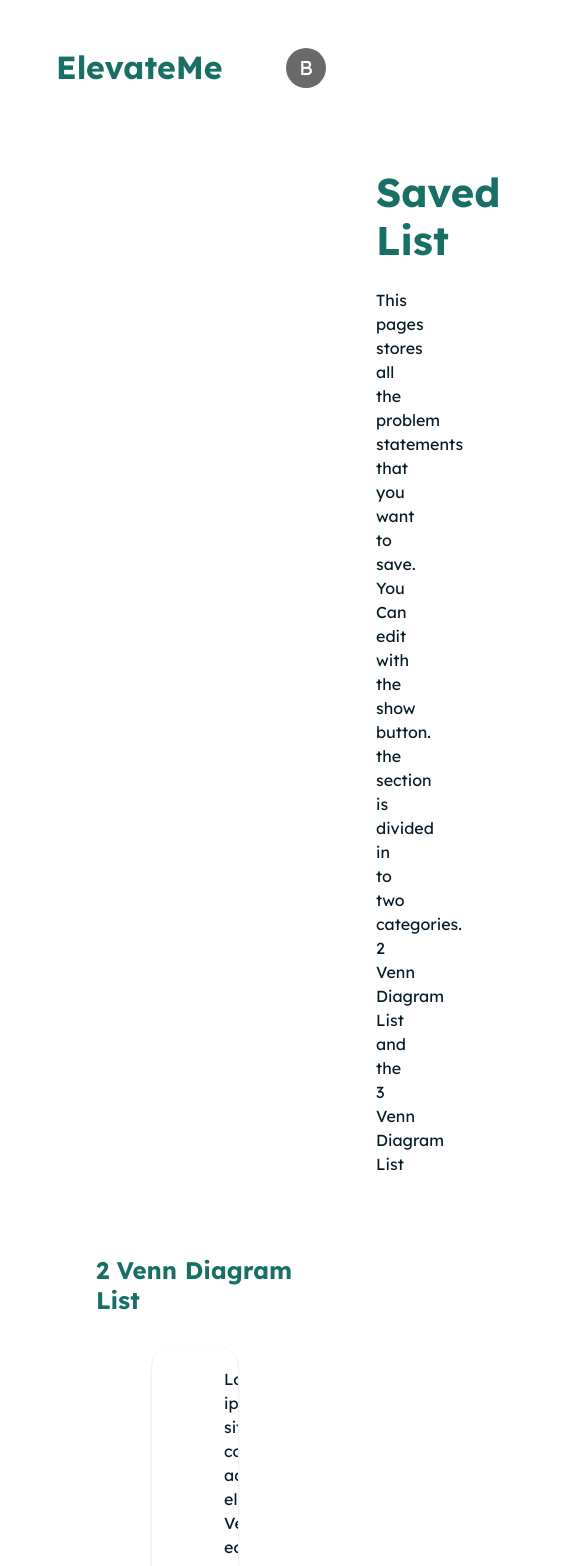
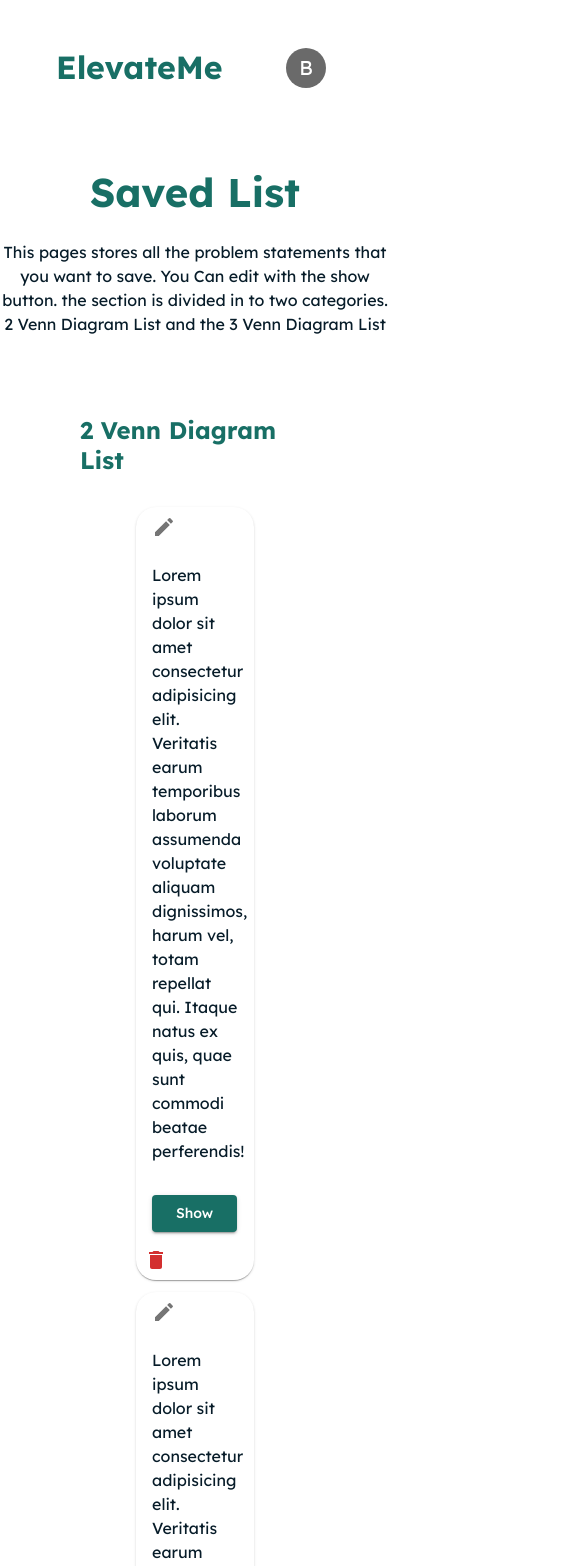
Before and after one commit to frnzgngbs/ElevateMe-FrontEnd, a React (Create React App) app: page /user/saved in a window 390 px wide. Shown: the top 1566 px of the page, 585 px wide, since content can reach past the window. Built offline with nearby package versions, Linux system fonts and the light colour scheme.

Commit message:
Responsiveness of saved page.

```diff
--- a/src/components/CardCotent.jsx
+++ b/src/components/CardCotent.jsx
@@ -5,34 +5,41 @@ import IconButton from "@mui/material/IconButton";
 import EditIcon from "@mui/icons-material/Edit";
 import DeleteIcon from "@mui/icons-material/Delete";
 import Typography from "@mui/material/Typography";
-import { Button } from "@mui/material";
+import { Button, Grid } from "@mui/material";
 
 const CardCotent = ({ text, index, onDelete }) => {
 	return (
 		<Card
 			sx={{
 				display: "flex",
-				alignItems: "center",
 				marginX: 7,
 				marginY: 1.5,
-				py: 0.5,
-				px: 1,
 				borderRadius: 5,
 			}}>
+			<Grid container alignItems="center">
+				<Grid item sx={{ ml: 1 }}>
 					<IconButton onClick={onDelete}>
-				<EditIcon sx={{ marginLeft: 1 }} />
+						<EditIcon />
 					</IconButton>
+				</Grid>
+				<Grid item xs>
 					<CardContent>
 						<Typography variant="body1">{text}</Typography>
 					</CardContent>
+				</Grid>
+				<Grid item sx={{ mx: 1 }}>
 					<IconButton>
 						<Button variant="contained" sx={{ px: 3 }}>
 							Show
 						</Button>
 					</IconButton>
+				</Grid>
+				<Grid item sx={{ mr: 1 }}>
 					<IconButton onClick={onDelete}>
 						<DeleteIcon color="error" />
 					</IconButton>
+				</Grid>
+			</Grid>
 		</Card>
 	);
 };
--- a/src/pages/HomePage.jsx
+++ b/src/pages/HomePage.jsx
@@ -76,14 +76,17 @@ const HomePage = () => {
 					<Grid item xs={12} md={6}>
 						<Typography variant="h1">ElevateMe</Typography>
 						<br />
-						<Typography variant="body1" fontWeight={"bold"}>
+						<Typography
+							variant="body1"
+							fontWeight={"bold"}
+							textAlign={"justify"}>
 							ElevateMe is an app that generates problem statements. It follows
 							the Technopreneurship Workbook. A group of CIT-U students made
 							this app to automate the current and long process of
 							technopreneurship workbook.
 						</Typography>
 						<br />
-						<Typography variant="body1">
+						<Typography variant="body1" textAlign={"justify"}>
 							Its goal is to shorten the time lorem ipsum setrsa nerates problem
 							statements. It follows the Technopreneurship Workbook. A group of
 							CIT-U students made this app to automate the current and long
--- a/src/pages/Saved.jsx
+++ b/src/pages/Saved.jsx
@@ -1,6 +1,6 @@
 import React, { useEffect, useState } from "react";
 import Box from "@mui/material/Box";
-import { Typography } from "@mui/material";
+import { Stack, Typography } from "@mui/material";
 import CardCotent from "../components/CardCotent";
 
 const Saved = () => {
@@ -26,18 +26,24 @@ const Saved = () => {
 
 	return (
 		<Box>
-			<Box sx={{ px: 12, paddingTop: 4, paddingBottom: 5 }}>
-				<Box sx={{ px: 35 }}>
+			<Box sx={{ paddingTop: 4, paddingBottom: 5 }}>
 				<Typography variant="h2" textAlign={"center"}>
 					Saved List
 				</Typography>
 				<br></br>
-					<Typography variant="body1" textAlign={"center"}>
+				<Box
+					sx={{
+						display: "flex",
+						justifyContent: "center",
+						alignItems: "center",
+					}}>
+					<Typography variant="body1" textAlign={"center"} width={"1000px"}>
 						This pages stores all the problem statements that you want to save.
 						You Can edit with the show button. the section is divided in to two
 						categories. 2 Venn Diagram List and the 3 Venn Diagram List
 					</Typography>
 				</Box>
+				<Box sx={{ mx: 10 }}>
 					<Typography variant="h4" sx={{ marginTop: 10 }}>
 						2 Venn Diagram List
 					</Typography>
@@ -51,19 +57,22 @@ const Saved = () => {
 							/>
 						))}
 					</Box>
-
+				</Box>
+				<Box sx={{ mx: 10 }}>
 					<Typography variant="h4" sx={{ marginTop: 10 }}>
 						3 Venn Diagram List
 					</Typography>
+					<Stack direction={"row"}>
 						<Box sx={{ marginTop: 5 }}>
 							{cards.two_venn.map((text, index) => (
 								<CardCotent
 									key={index}
-							index={index}
 									text={text}
 									onDelete={() => handleDelete("three_venn", index)}
 								/>
 							))}
+						</Box>
+					</Stack>
 				</Box>
 			</Box>
 		</Box>
```
Lines whose indentation alone changed are shown as unchanged.
